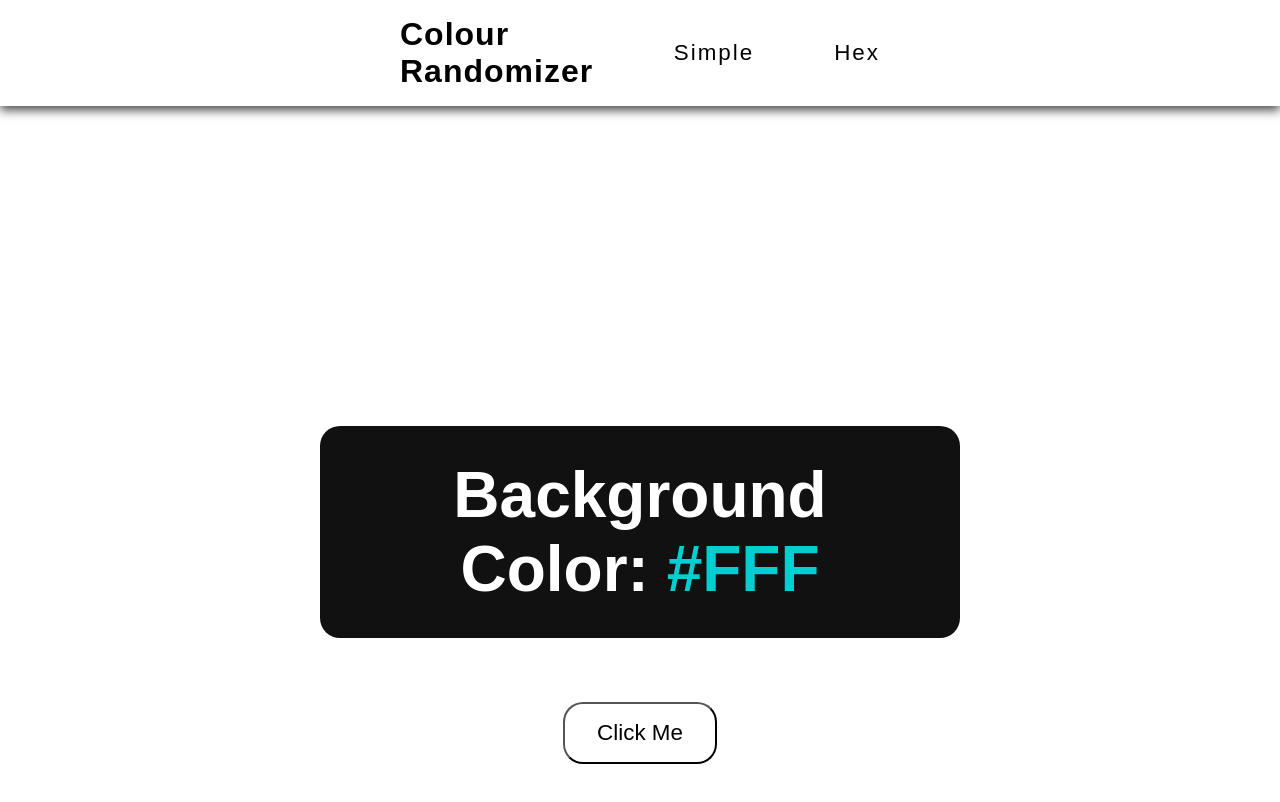
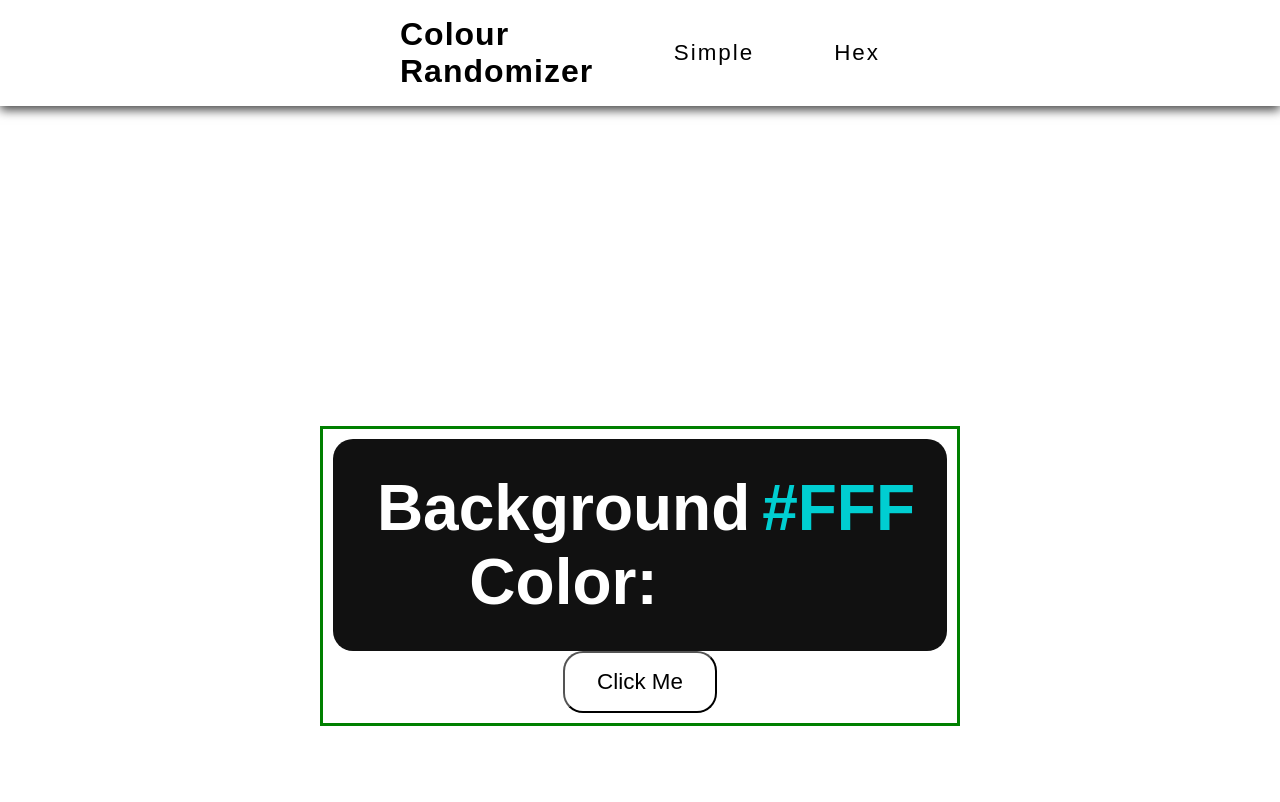
Before and after one commit to danielthane/ColourRandomiser, a plain HTML site: page index.html in a window 1280 px wide. Drawn offline with Linux system fonts and the light colour scheme.

Commit message:
modified css to fix style bug

```diff
--- a/css/style.css
+++ b/css/style.css
@@ -59,8 +59,16 @@ h2 {
   color: white;
   font-size: 4rem;
   padding: 2rem;
-  margin: 20rem auto 4rem;
+  display: flex;
+  justify-content: center;
+  align-self: center;
+}
+
+.container {
+  margin: 20rem auto;
   width: 50%;
+  border: 3px solid green;
+  padding: 10px;
 }
 
 #selected-color {
--- a/index.html
+++ b/index.html
@@ -17,8 +17,10 @@
     </header>
 
     <main>
-      <h2>Background Color: <span id="selected-color">#FFF</span></h2>
-      <button class="randomizer-button">Click Me</button>
+      <div class="container">
+        <h2>Background Color: <span id="selected-color">#FFF</span></h2>
+        <button class="randomizer-button">Click Me</button>
+      </div>
     </main>
 
     <script src="index.js"></script>
```
